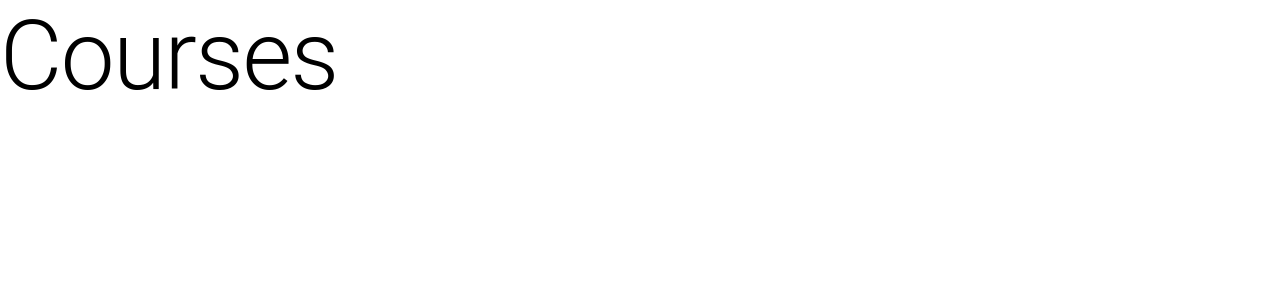
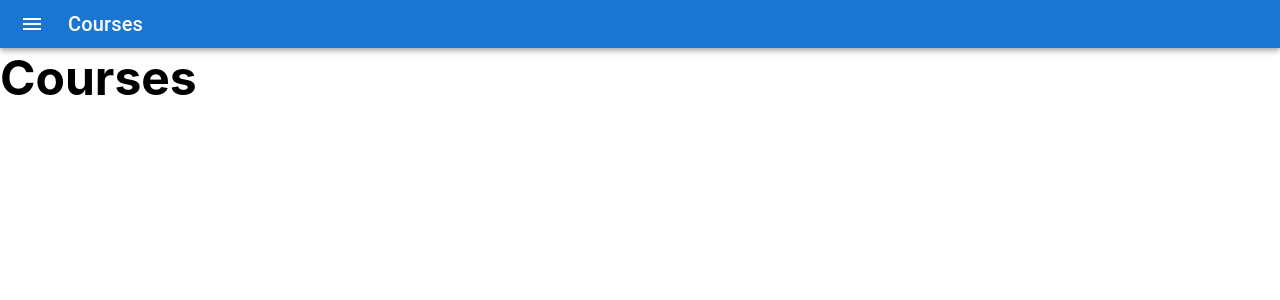
Before and after one commit to dmitry-technology/courses-front, a React (Create React App) app: page /courses in a window 1280 px wide. Shown: the top 300 px of the page. Built offline with nearby package versions, Linux system fonts and the light colour scheme.

Commit message:
work with navigator

```diff
--- a/package.json
+++ b/package.json
@@ -6,6 +6,7 @@
     "@emotion/react": "^11.7.1",
     "@emotion/styled": "^11.6.0",
     "@fontsource/roboto": "^4.5.1",
+    "@mui/icons-material": "^5.2.5",
     "@mui/material": "^5.2.7",
     "@testing-library/jest-dom": "^5.16.1",
     "@testing-library/react": "^12.1.2",
--- a/src/App.tsx
+++ b/src/App.tsx
@@ -1,15 +1,33 @@
+import { createTheme, ThemeProvider } from '@mui/material/styles';
 import React, { FC, ReactNode } from 'react';
-import { BrowserRouter, Route, Routes } from 'react-router-dom';
+import { BrowserRouter, Route, Routes, Navigate } from 'react-router-dom';
+import NavigatorMobile from './components/common/navigator-mobile';
+import NavigatorWeb from './components/common/navigator-web';
 import { PATH_ADD_COURSE, PATH_COURSES, PATH_LOGIN, PATH_LOGOUT, PATH_STATISTICS_COST, PATH_STATISTICS_HOURS, routes } from './config/routes-config';
 
-
+const theme = createTheme();
+theme.typography.body1 = {
+  fontSize: '1.2rem',
+  '@media (min-width:568px)': {
+    fontSize: '2rem'
+  },
+  [theme.breakpoints.up('md')]: {
+    fontSize: '3rem'
+  }
+}
 const App: FC = () => {
   function getRoutes(): ReactNode[] {
     return routes.map((e) => <Route key={e.path} path={e.path} element={e.element} />);
   }
-  return <BrowserRouter>
-    <Routes>{getRoutes()}</Routes>
+  return <ThemeProvider theme={theme}>
+  <BrowserRouter>
+    {/* <NavigatorWeb items={routes} /> */}
+    <NavigatorMobile items={routes} />
+    <Routes>{getRoutes()}
+    <Route path='/' element={<Navigate to={PATH_COURSES}/>} />
+    </Routes>
   </BrowserRouter>
+  </ThemeProvider>
 }
 
 export default App;
--- /dev/null
+++ b/src/components/common/navigator-mobile.tsx
@@ -0,0 +1,86 @@
+import React, { FC, ReactNode, useState } from 'react'
+import Drawer from '@mui/material/Drawer';
+import Toolbar from '@mui/material/Toolbar';
+import List from '@mui/material/List';
+import Typography from '@mui/material/Typography';
+import IconButton from '@mui/material/IconButton';
+import MenuIcon from '@mui/icons-material/Menu';
+import ListItem from '@mui/material/ListItem';
+import ListItemIcon from '@mui/material/ListItemIcon';
+import ListItemText from '@mui/material/ListItemText';
+import { Link, useLocation } from 'react-router-dom';
+import { RouteType } from '../../models/common/route-type';
+import AppBar from '@mui/material/AppBar';
+import ListIcon from '@mui/icons-material/List';
+import MenuOpenIcon from '@mui/icons-material/MenuOpen';
+
+const NavigatorMobile: FC<{ items: RouteType[] }> = (props) => {
+    const [open, setOpen] = React.useState(false);
+    const location = useLocation();
+    const [activeTabIndex, setActiveTab] = useState(getInitialActivePageLabel(location.pathname, props.items));
+
+    const handleDrawerOpen = () => {
+        setOpen(true);
+    };
+    const handleDrawerClose = () => {
+        setOpen(false);
+    };
+
+    function getInitialActivePageLabel(path: string, items: RouteType[]): string{
+        let res = items.find(item => item.path === path);
+        return res ? res.label : items[0].label;
+}
+
+    function getAppBar(): ReactNode {
+        return (
+            <AppBar position="static">
+                <Toolbar variant="dense">
+                    <IconButton onClick={handleDrawerOpen} edge="start" color="inherit" aria-label="menu" sx={{ mr: 2, ...(open && { display: 'none' }) }}>
+                        <MenuIcon />
+                    </IconButton>
+                    <Typography variant="h6" color="inherit" component="div">
+                        {activeTabIndex}
+                    </Typography>
+                </Toolbar>
+            </AppBar>
+        )
+    }
+
+    function getDrawer(): ReactNode {
+        return (
+            <Drawer variant="persistent" anchor="left" open={open}>
+                <IconButton onClick={handleDrawerClose}>
+                    <MenuOpenIcon />
+                </IconButton>
+                <List>
+                    {getItemsList()}
+                </List>
+            </Drawer>
+        )
+    }
+
+    function getItemsList(): ReactNode[] {
+        return props.items.map((item) => (
+            <ListItem button key={item.label} component={Link} to={item.path} onClick={() => {
+                handleDrawerClose();
+                setActiveTab(item.label);
+                // setLabel(item.label);
+            }
+            }>
+                <ListItemIcon>
+                    <ListIcon />
+                </ListItemIcon>
+                <ListItemText primary={item.label} />
+            </ListItem>
+        ))
+    }
+
+    return (
+        <div>
+            {getAppBar()}
+            {getDrawer()}
+        </div>
+    )
+}
+
+export default NavigatorMobile
--- /dev/null
+++ b/src/components/common/navigator-web.tsx
@@ -0,0 +1,31 @@
+import { Tabs, Tab } from '@mui/material'
+import React, { FC, ReactNode, useState } from 'react'
+import { RouteType } from '../../models/common/route-type'
+import {Link, useLocation} from 'react-router-dom'
+
+const NavigatorWeb:FC<{items: RouteType[]}> = (props) => {
+    const location = useLocation();
+
+
+    const [activeTabIndex, setActiveTab] = useState(getInitialActiveTabIndex(location.pathname, props.items));
+    function getTabs():ReactNode[]{
+        return props.items.map(item => <Tab key={item.label} component={Link} to={item.path} label= {item.label}/>)
+    }
+    function onChangeHandler(event:any, newValue: number){
+        setActiveTab(newValue);
+    }
+    return (
+        <Tabs value={activeTabIndex} onChange={onChangeHandler}>
+            {getTabs()}
+        </Tabs>
+    )
+}
+
+function getInitialActiveTabIndex(path: string, items: RouteType[]): number{
+        let res = items.findIndex(item => item.path === path);
+        return res >= 0 ? res : 0;
+}
+
+
+
+export default NavigatorWeb
--- a/src/components/pages/add-course.tsx
+++ b/src/components/pages/add-course.tsx
@@ -2,7 +2,7 @@ import { Typography } from "@mui/material";
 import React, { FC } from "react";
 
 export const AddCourse: FC = () => {
-    return <Typography variant="h1" component="h2">
+    return <Typography variant="body1" component="h2">
     Courses add
   </Typography>;
 }
--- a/src/components/pages/courses.tsx
+++ b/src/components/pages/courses.tsx
@@ -2,7 +2,7 @@ import { Typography } from "@mui/material";
 import React, { FC } from "react";
 
 export const Courses: FC = () => {
-    return <Typography variant="h1" component="h2">
+    return <Typography variant="body1" component="h2">
     Courses
   </Typography>;
 }
--- a/src/components/pages/login.tsx
+++ b/src/components/pages/login.tsx
@@ -2,7 +2,7 @@ import { Typography } from "@mui/material";
 import React, { FC } from "react";
 
 export const Login: FC = () => {
-    return <Typography variant="h1" component="h2">
+    return <Typography variant="body1" component="h2">
     Login
   </Typography>;
 }
--- a/src/components/pages/logout.tsx
+++ b/src/components/pages/logout.tsx
@@ -2,7 +2,7 @@ import { Typography } from "@mui/material";
 import React, { FC } from "react";
 
 export const Logout: FC = () => {
-    return <Typography variant="h1" component="h2">
+    return <Typography variant="body1" component="h2">
     Logout
   </Typography>;
 }
--- a/src/components/pages/statistics-cost.tsx
+++ b/src/components/pages/statistics-cost.tsx
@@ -2,7 +2,7 @@ import { Typography } from "@mui/material";
 import React, { FC } from "react";
 
 export const StatisticsCost: FC = () => {
-    return <Typography variant="h1" component="h2">
+    return <Typography variant="body1" component="h2">
     Statistics cost
   </Typography>;
 }
--- a/src/components/pages/statistics-hours.tsx
+++ b/src/components/pages/statistics-hours.tsx
@@ -2,7 +2,7 @@ import { Typography } from "@mui/material";
 import React, { FC } from "react";
 
 export const StatisticsHours: FC = () => {
-    return <Typography variant="h1" component="h2">
+    return <Typography variant="body1" component="h2">
     Statistics Hourse
   </Typography>;
 }
--- /dev/null
+++ b/src/models/common/route-type.tsx
@@ -0,0 +1,7 @@
+import { ReactNode } from "react";
+
+export type RouteType = {
+    path : string;
+    element: ReactNode;
+    label: string;
+}
```
Also changed, not shown: src/config/routes-config.tsx (+8 -10 lines), 2 other files (tests, documents, lock files or other folders).
